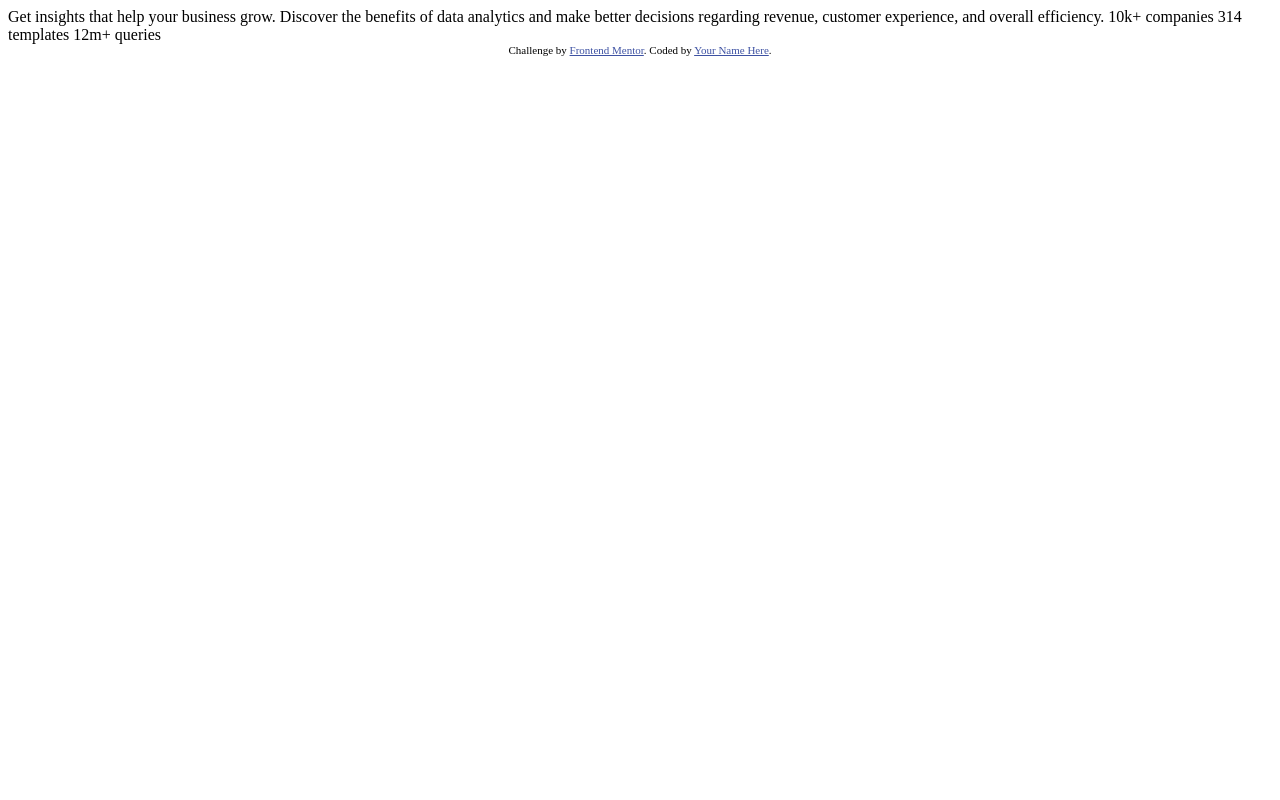
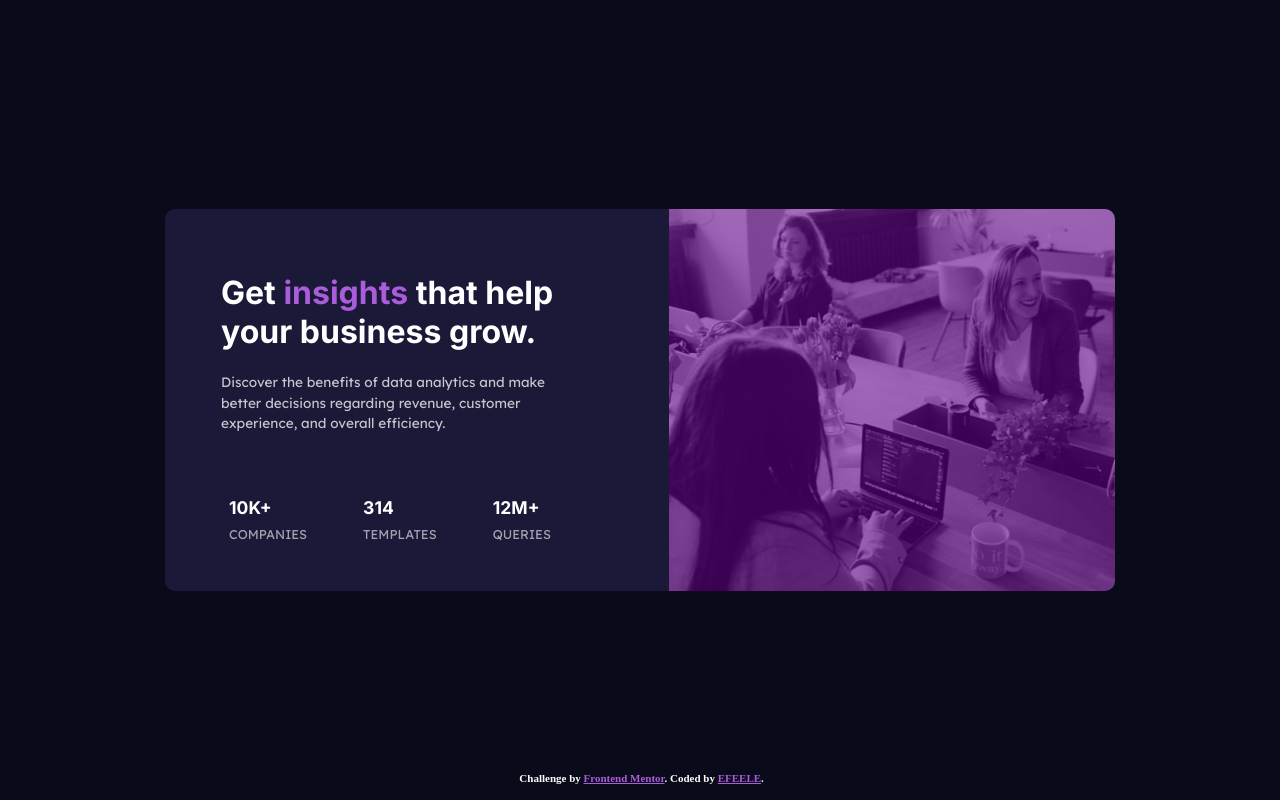
Before and after one commit to EFEELE/stats-preview-card-component-main, a plain HTML site: page index.html in a window 1280 px wide. Drawn offline with Linux system fonts and the light colour scheme.

Commit message:
finalizado

```diff
--- a/index.html
+++ b/index.html
@@ -1,33 +1,64 @@
 <!DOCTYPE html>
 <html lang="en">
+
 <head>
   <meta charset="UTF-8">
-  <meta name="viewport" content="width=device-width, initial-scale=1.0"> <!-- displays site properly based on user's device -->
+  <meta name="viewport" content="width=device-width, initial-scale=1.0">
+  <!-- displays site properly based on user's device -->
 
   <link rel="icon" type="image/png" sizes="32x32" href="./images/favicon-32x32.png">
 
   <title>Frontend Mentor | Stats preview card component</title>
 
   <!-- Feel free to remove these styles or customise in your own stylesheet 👍 -->
-  <style>
-    .attribution { font-size: 11px; text-align: center; }
-    .attribution a { color: hsl(228, 45%, 44%); }
-  </style>
+  <link rel="stylesheet" href="css/style.css">
+  <link rel="preconnect" href="https://fonts.googleapis.com">
+  <link rel="preconnect" href="https://fonts.gstatic.com" crossorigin>
+  <link href="https://fonts.googleapis.com/css2?family=Inter:wght@400;700&family=Lexend+Deca&display=swap"
+    rel="stylesheet">
+
+
 </head>
+
 <body>
 
-  Get insights that help your business grow.
 
-  Discover the benefits of data analytics and make better decisions regarding revenue, customer
-  experience, and overall efficiency.
+  <main>
+    <div class="content">
+      <div class="text">
+        <h1>Get <b>insights</b> that help your business grow.</h1>
+        <p>Discover the benefits of data analytics and make better decisions regarding revenue, customer
+          experience, and overall efficiency.</p>
+      </div>
 
-  10k+ companies
-  314 templates
-  12m+ queries
+      <div class="countersBox">
+        <div class="counter">
+          <h3>10k+</h3>
+          <span>companies</span>
+        </div>
+        <div class="counter">
+          <h3>314</h3>
+          <span>templates</span>
+        </div>
+        <div class="counter">
+          <h3>12m+</h3>
+          <span>queries</span>
+        </div>
+      </div>
+    </div>
+    <div class="graphic">
+    </div>
+    <div class="overlay"></div>
+  </main>
+
+
+
+
 
   <div class="attribution">
     Challenge by <a href="https://www.frontendmentor.io?ref=challenge" target="_blank">Frontend Mentor</a>.
-    Coded by <a href="#">Your Name Here</a>.
+    Coded by <a href="https://github.com/EFEELE">EFEELE</a>.
   </div>
 </body>
+
 </html>
--- /dev/null
+++ b/sass/style.scss
@@ -0,0 +1,152 @@
+$Vdark-blue: hsl(233, 47%, 7%);
+$Dark-Dea-blue: hsl(244, 38%, 16%);
+$Soft-violet: hsl(277, 64%, 61%);
+$White: hsl(0, 0%, 100%);
+$transparent-white-075: hsla(0, 0%, 100%, 0.75);
+$transparent-white-060: hsla(0, 0%, 100%, 0.6);
+
+// font-family: 'Inter', sans-serif;
+// font-family: 'Lexend Deca', sans-serif;
+
+html {
+  height: 100%;
+}
+
+body {
+  font-size: 15px;
+  background-color: $Vdark-blue;
+  height: 98%;
+  display: flex;
+  align-items: center;
+}
+
+main {
+  background-color: $Dark-Dea-blue;
+  max-width: 950px;
+  margin: 0 auto;
+  display: flex;
+  border-radius: 10px;
+}
+
+.content {
+  width: 53%;
+}
+
+.graphic {
+  width: 48%;
+  border-top-right-radius: 10px;
+  border-bottom-right-radius: 10px;
+  background-image: linear-gradient(#63008d94, #63008d94),
+    url(../images/image-header-desktop.jpg);
+  background-size: cover;
+  background-position: top;
+}
+
+.content h1 {
+  color: $White;
+  font-family: "Inter", sans-serif;
+  font-size: 2rem;
+  margin-top: 0;
+}
+
+.content h1 b {
+  color: $Soft-violet;
+}
+
+.text {
+  margin: 4rem 4rem 4rem 3.5rem;
+}
+.text p {
+  line-height: 1.5;
+  font-size: 0.85rem;
+  font-family: "Lexend Deca", sans-serif;
+  color: $transparent-white-075;
+  padding-right: 2rem;
+}
+.countersBox {
+  display: flex;
+  margin-top: 4rem;
+  margin: 4rem 4rem 3rem;
+}
+.counter h3 {
+  font-family: "Inter", sans-serif;
+  color: White;
+  margin-bottom: 0.5rem;
+  text-transform: uppercase;
+  margin-top: 0rem;
+}
+
+.counter span {
+  color: $transparent-white-060;
+  font-family: "Lexend Deca", sans-serif;
+  text-transform: uppercase;
+  font-size: 0.8rem;
+}
+.counter {
+  margin-right: 3.5rem;
+}
+
+.attribution {
+  font-size: 11px;
+  text-align: center;
+  position: absolute;
+  bottom: 0;
+  width: 99%;
+  margin: 0 auto;
+  color: white;
+  font-family: montserrat;
+  font-weight: 600;
+  margin-bottom: 1rem;
+}
+
+.attribution a {
+  color: $Soft-violet;
+}
+
+@media only screen and (max-width: 375px) {
+    html{
+        height: auto;
+    }
+    .attribution{
+        width: 97%;
+        position: relative;
+    }
+  body {
+    display: block;
+  }
+  main {
+    display: flex;
+    flex-direction: column-reverse;
+    width: 90%;
+    text-align: center;
+    margin-top: 3rem;
+    margin-bottom: 3rem;
+  }
+  .content {
+    width: 100%;
+  }
+  .text {
+    margin: 3rem 2rem 3rem 2rem;
+  }
+  .text h1 {
+    font-size: 1.6rem;
+  }
+  .text p {
+    padding: 0.5rem;
+  }
+  .countersBox {
+    display: block;
+    margin: 0 auto;
+    margin-bottom: 3rem;
+  }
+  .counter{
+      margin-right: 0;
+      margin-bottom: 2rem;
+  }
+  .graphic {
+    width: 100%;
+    height: 247px;
+    border-top-right-radius: 10px;
+    border-top-left-radius: 10px;
+  }
+}
```
Also changed, not shown: css/style.css (added), 1 other file.
